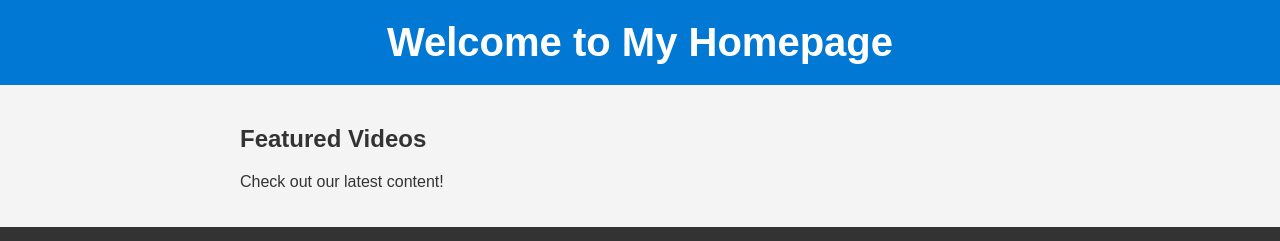
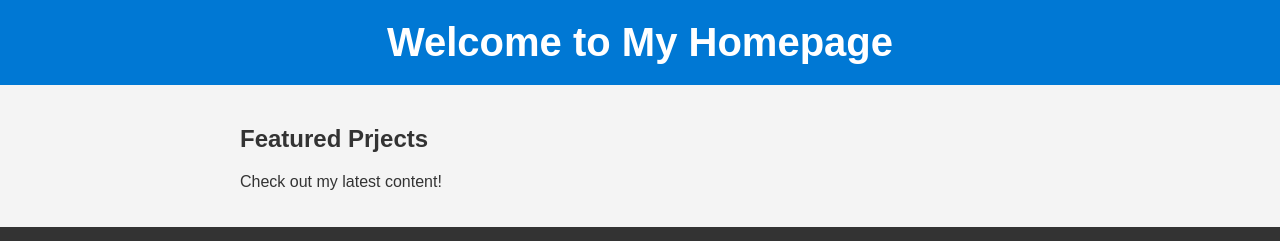
Before and after one commit to MaxGer99/my-homepage, a React (Create React App) app in the folder my-homepage/: page / in a window 1280 px wide. Shown: the top 241 px of the page. Built offline with nearby package versions, Linux system fonts and the light colour scheme.

Commit message:
Text change

```diff
--- a/my-homepage/src/components/VideoSection.js
+++ b/my-homepage/src/components/VideoSection.js
@@ -3,8 +3,8 @@ import React from 'react';
 const VideoSection = () => {
 	return (
 		<section>
-			<h2>Featured Videos</h2>
-			<p>Check out our latest content!</p>
+			<h2>Featured Prjects</h2>
+			<p>Check out my latest content!</p>
 		</section>
 	);
 };
```
